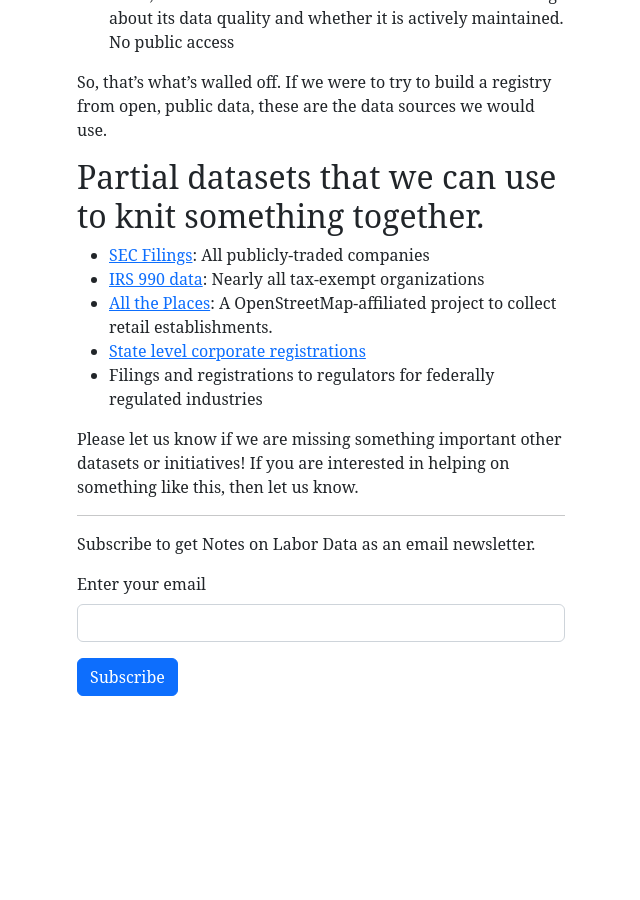
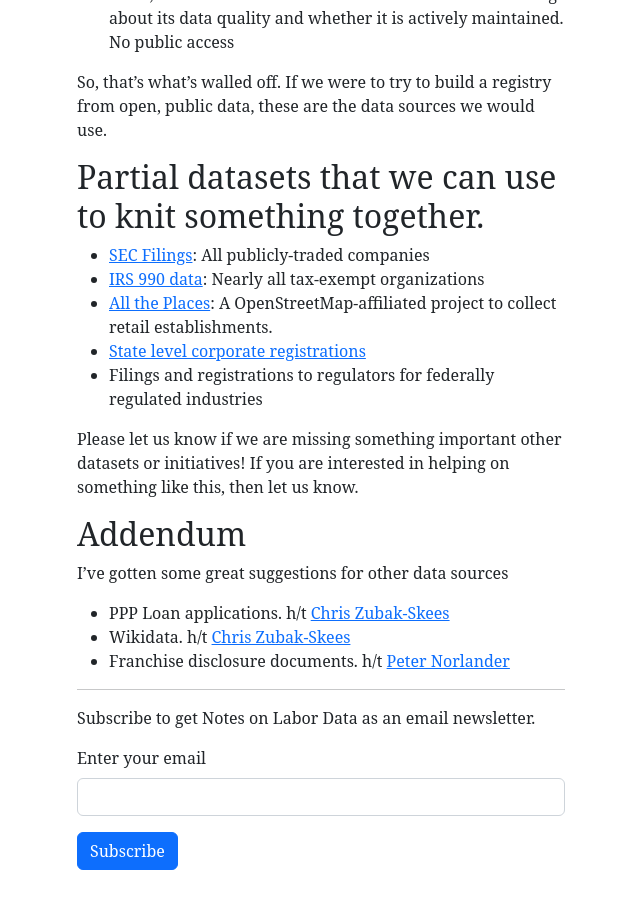
Before and after one commit to labordata/labordata.github.io, a Jekyll site: the page built from _posts/2023-01-09-corp-registry.md, in a window 1280 px wide and 900 px high, scrolled down 1676 px. Shown: the whole window, without its empty margins (319-959 px from the left). Built offline with Jekyll 4.4.1, drawn with Linux system fonts in a browser that asks for light colours; before the commit the page ends 2402 px from its top, so only the background shows below that.

Commit message:
addendum

```diff
--- a/_posts/2023-01-09-corp-registry.md
+++ b/_posts/2023-01-09-corp-registry.md
@@ -43,3 +43,10 @@ So, that’s what’s walled off. If we were to try to build a registry from ope
 * Filings and registrations to regulators for federally regulated industries
 
 Please let us know if we are missing something important other datasets or initiatives! If you are interested in helping on something like this, then let us know.
+
+## Addendum
+I've gotten some great suggestions for other data sources
+
+* PPP Loan applications. h/t [Chris Zubak-Skees](https://mastodon.social/@zubakskees)
+* Wikidata. h/t [Chris Zubak-Skees](https://mastodon.social/@zubakskees)
+* Franchise disclosure documents. h/t [Peter Norlander](https://twitter.com/PNorlander)
```
